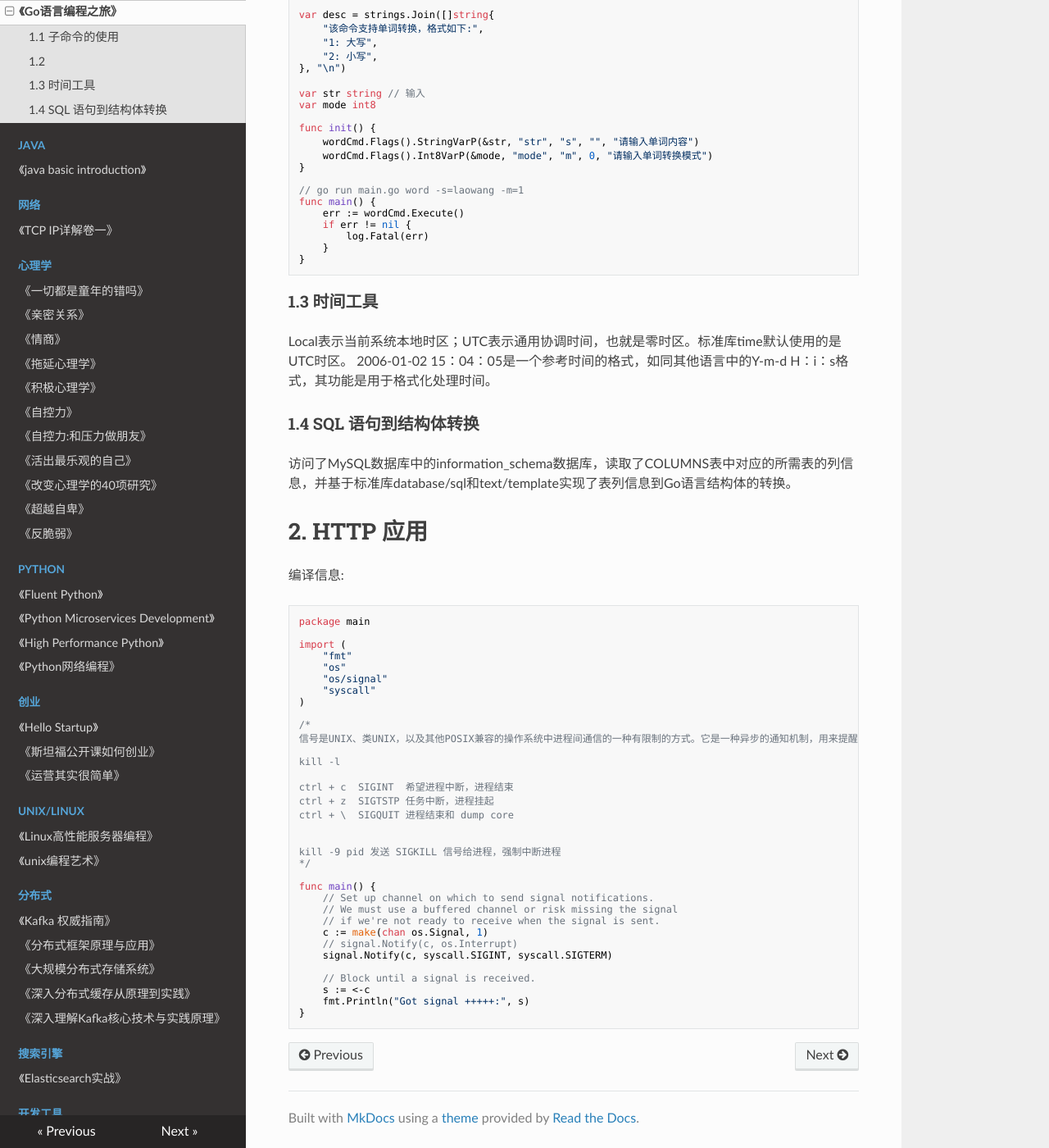
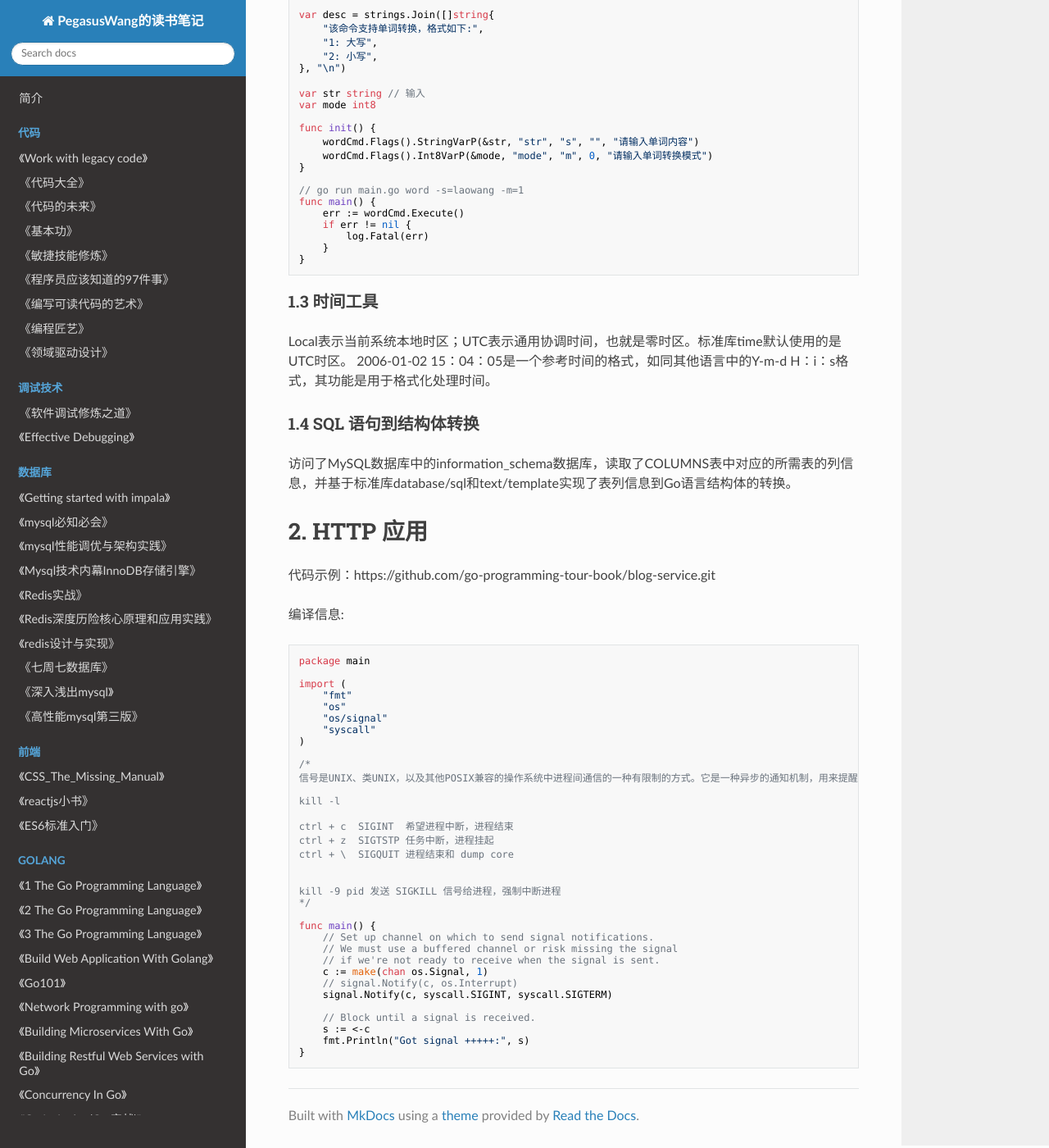
Before and after one commit to PegasusWang/booknotes, an MkDocs documentation site: the page built from docs/golang/go语言编程之旅/go语言编程之旅.md, in a window 1280 px wide and 1400 px high, scrolled down 1330 px. Shown: the whole window at 82% size. Built offline with MkDocs 1.6.1, drawn with Linux system fonts in a browser that asks for light colours; nearby versions of some CDN libraries; old or Windows-style settings are respelled for this version of MkDocs.

````diff
--- a/docs/golang/go语言编程之旅.md
+++ b/docs/golang/go语言编程之旅/go语言编程之旅.md
@@ -113,6 +113,8 @@
 
 # 2. HTTP 应用
 
+代码示例：https://github.com/go-programming-tour-book/blog-service.git
+
 编译信息:
 
 ```go
````
Also changed, not shown: 2 other files.
